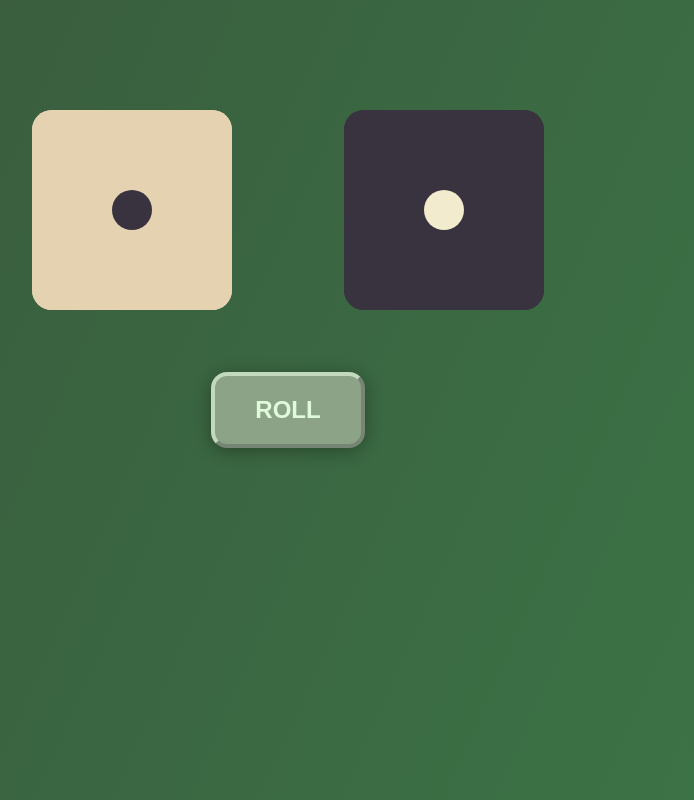
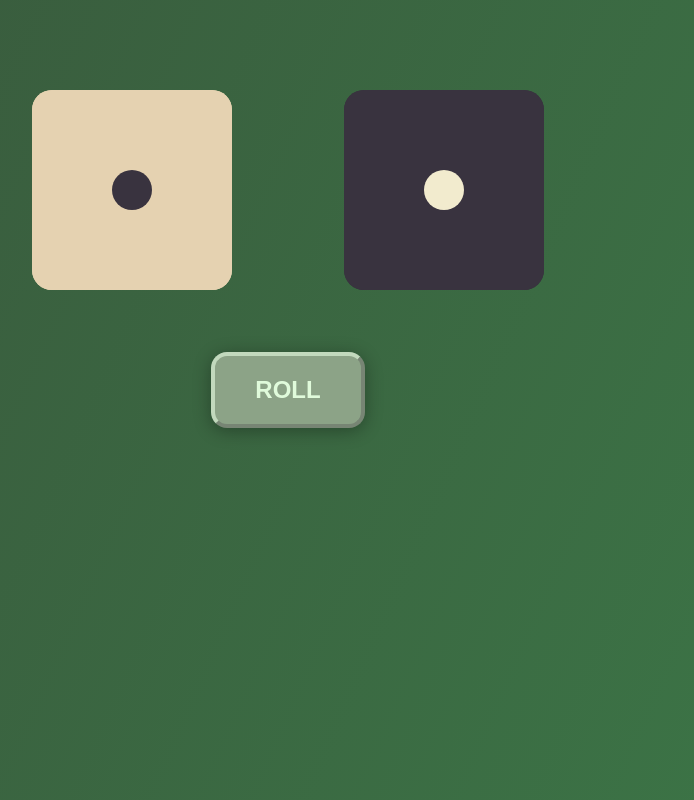
Before and after one commit to RybakV/dice-roll, a plain HTML site: page index.html in a window 1280 px wide. Shown: the whole page, without its empty margins (352-1046 px from the left). Drawn offline with Linux system fonts and the light colour scheme.

Commit message:
style fix

```diff
--- a/css/style.css
+++ b/css/style.css
@@ -53,7 +53,7 @@ img {
     width: 300px;
     margin: 50px auto 0 auto; }
 .dice-board {
-    padding: 60px 40px 40px;
+    padding: 40px;
 }
 .dice {
     position: relative;
```
